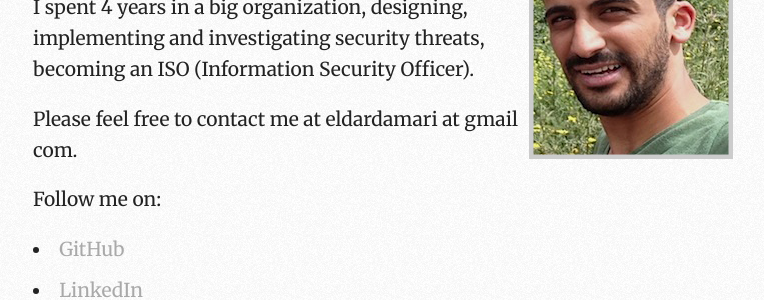
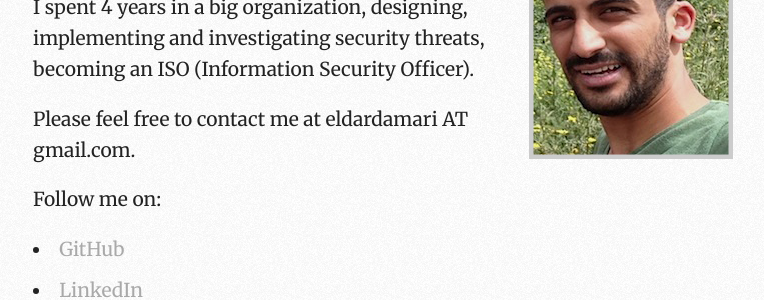
Before and after one commit to eldardamari/eldardamari.github.io, a Jekyll site: the page built from index.html, in a window 1280 px wide. Shown: the part 242-542 px from the top of the page, without its empty margins (257-1021 px from the left). Built offline with Jekyll 4.4.1, drawn with Linux system fonts in a browser that asks for light colours; Markdown is read by kramdown in place of the engine named in the settings.

Commit message:
minor fix in code arrangment

```diff
--- a/index.html
+++ b/index.html
@@ -11,14 +11,14 @@
 
   <!--<p> I love learning new languages (i.e Chinese and French), sports and travelling around the world (<a href="eldardamari.blogspot.com target="_blank"">My 10 month Travel Blog</a>).-->
 
-  <p> Please feel free to contact me at eldardamari at gmail com.</p>
+  <p> Please feel free to contact me at eldardamari AT gmail.com.</p>
 
   <p> Follow me on:
-    <li><a href="http://github.com/eldardamari" target="_blank">GitHub</a></li>
-    <li><a href="http://lnkd.in/Qttjwy" target="_blank">LinkedIn</a></li>
-    <li><a href="http://eldardamari.blogspot.com" target="_blank">Travel Journey Blog</a></li>
-    <li><a href="http://www.facebook.com/eldardamari" target="_blank">Facebook</a></li>
-    <li><a href="http://gplus.to/eldardamari/about/" target="_blank">Google+</a> </li>
-    <li><a href="http://twitter.com/Eldardamari" target="_blank">Twitter</a> </li>
+    <li><a href="http://github.com/eldardamari"     target="_blank">GitHub</a></li>
+    <li><a href="http://lnkd.in/Qttjwy"             target="_blank">LinkedIn</a></li>
+    <li><a href="http://eldardamari.blogspot.com"   target="_blank">Travel Journey Blog</a></li>
+    <li><a href="http://www.facebook.com/eldardamari"   target="_blank">Facebook</a></li>
+    <li><a href="http://gplus.to/eldardamari/about/"    target="_blank">Google+</a> </li>
+    <li><a href="http://twitter.com/Eldardamari"        target="_blank">Twitter</a> </li>
   </p>
 </section>
```
Also changed, not shown: 7 other files.
